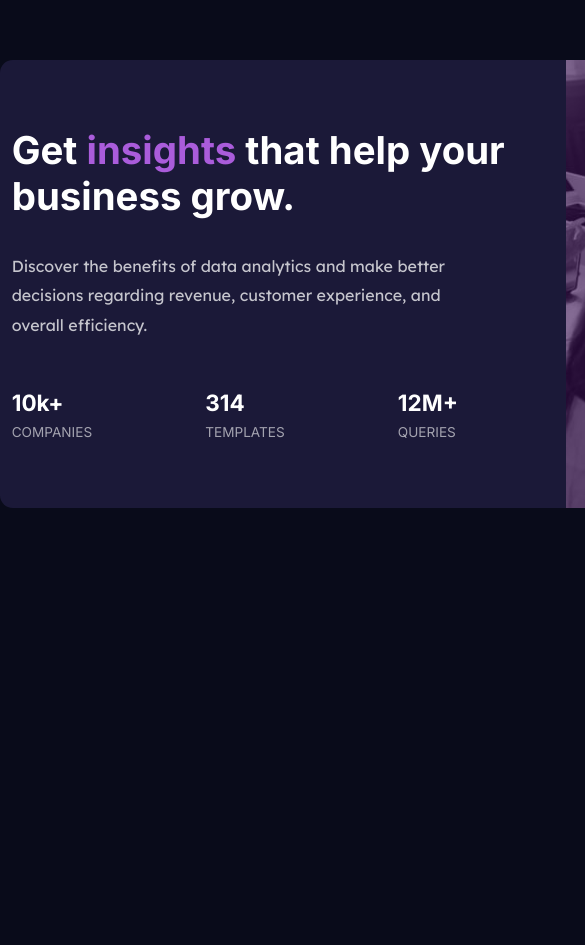
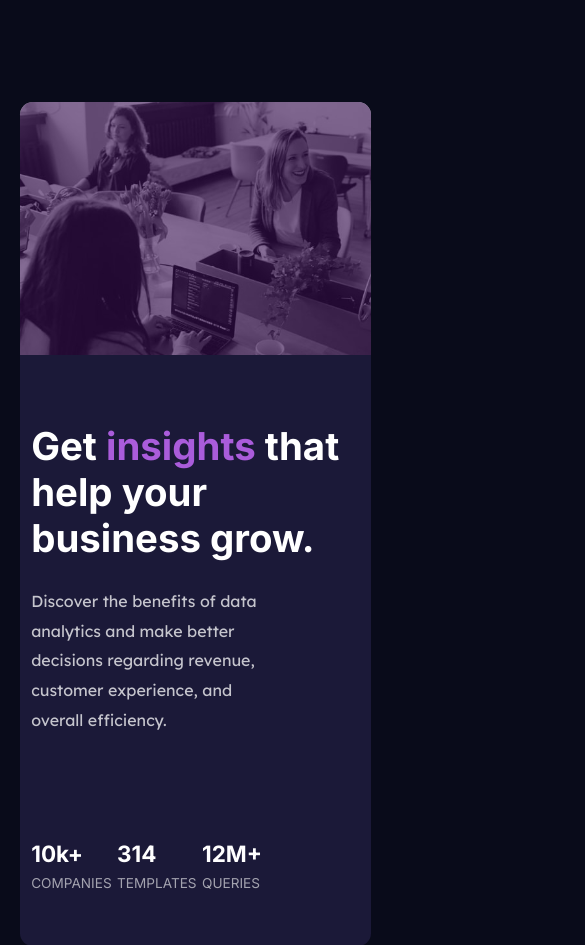
Before and after one commit to Chluna86/STATS-CARD-COMPONENT-MAIN, a plain HTML site: page index.html in a window 390 px wide. Shown: the part 109-1054 px from the top of the page, 585 px wide, since content can reach past the window. Before the commit the page ends 1013 px from the top, so only its background shows below. Drawn offline with Linux system fonts and the light colour scheme.

Commit message:
Add files via upload

```diff
--- a/css/styles.css
+++ b/css/styles.css
@@ -46,7 +46,7 @@ body {
     background: var(--Dark-desaturated-blue);
     width: 1110px;
     height: 448px;
-    margin: 20vh auto;
+    margin: 25vh auto;
     border-radius: var(--curve);
 }
 
@@ -108,14 +108,44 @@ p {
     border-top-right-radius: var(--curve);
     border-bottom-right-radius: var(--curve);
 }
-/*
-img {
-    height: 448px;
-    border-top-right-radius: 0.7rem;
-    border-bottom-right-radius: 0.7rem;
-    background-color: var(--Soft-violet);
-    background-blend-mode: multiply;
-} */
+
+@media screen and (max-width: 770px) {
+    .container {
+        height: 100vh;
+        width: 90vw;
+        display: grid;
+        grid-auto-rows: 1fr;
+        grid-template-columns: 1fr;
+        grid-template-rows: 1fr 1fr;
+        gap: 0px 0px;
+        grid-template-areas: "rightSide" "leftSide";
+        border-radius: var(--curve);
+
+    }
+
+    .rightSide {
+        grid-area: rightSide;
+        border-bottom-right-radius: 0;
+        border-top-left-radius: var(--curve);
+        height: 30vh;
+        width: 100%;
+    }
+
+    .image {
+        border-top-left-radius: var(--curve);
+        border-bottom-right-radius: 0;
+
+    }
+
+    .leftSide {
+        width: 100%;
+        grid-area: leftSide;
+        display: grid;
+        grid-template-rows: repeat(3, 1fr);
+    }
+
+
+}
 
 
 
```
